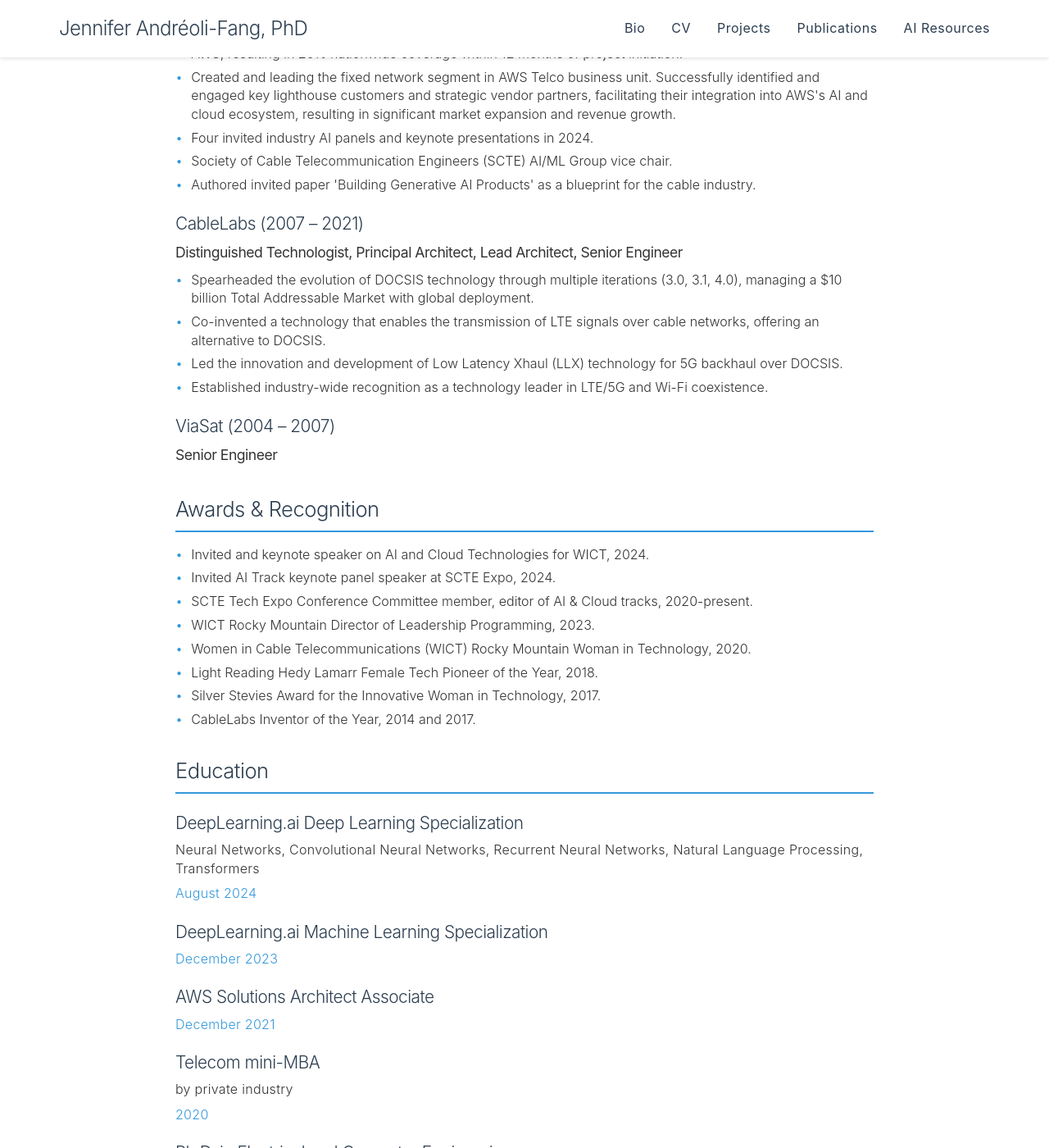
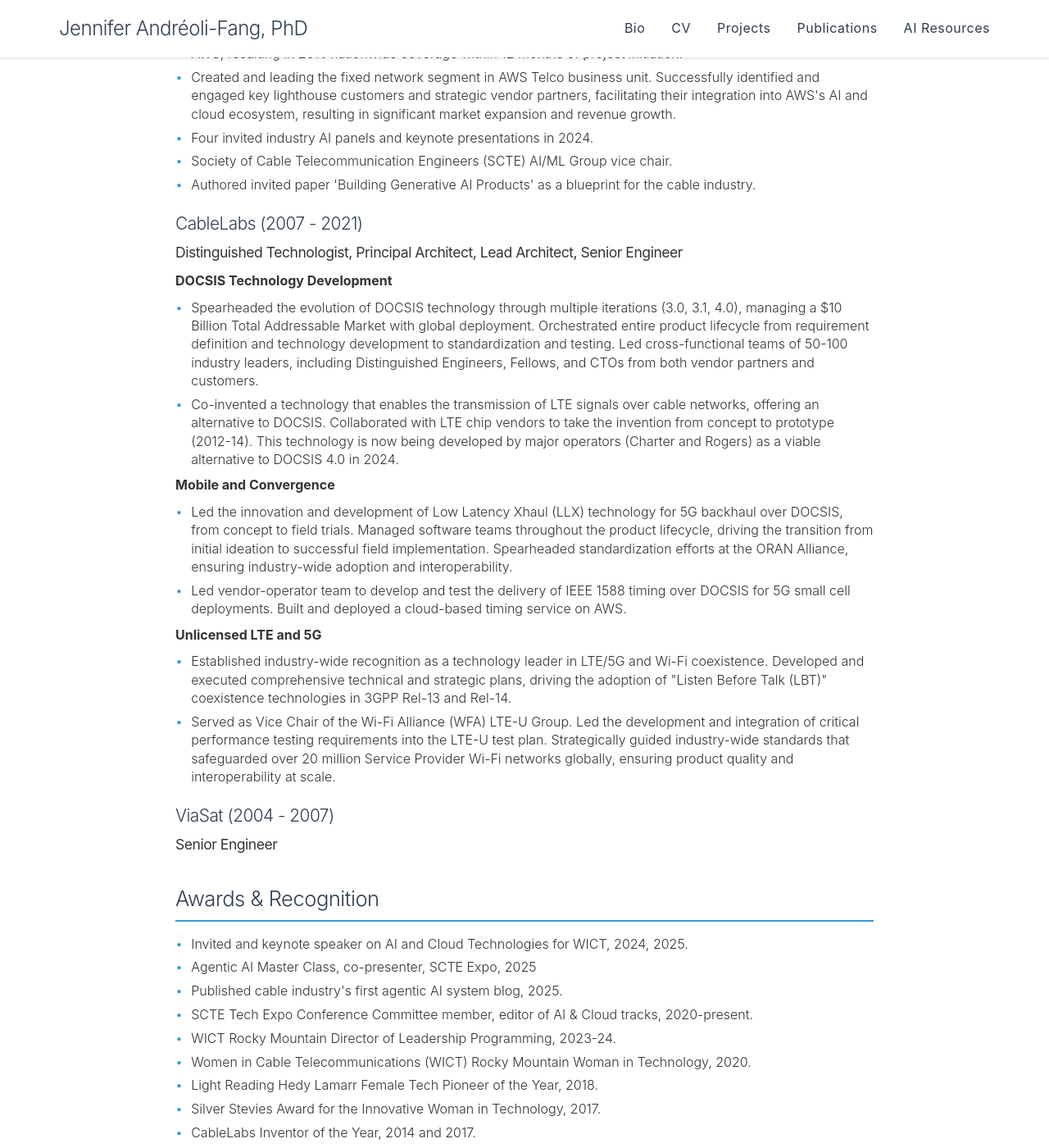
Before and after one commit to nextjen-ai/nextjen-ai.github.io, a Jekyll site: the page built from cv.md, in a window 1280 px wide and 1400 px high, scrolled down 966 px. Shown: the whole window at 82% size. Built offline with Jekyll 4.4.1, drawn with Linux system fonts in a browser that asks for light colours; some of the changed text lies outside the part shown.

Commit message:
Edited cv content and style

```diff
--- a/_includes/cv-content.html
+++ b/_includes/cv-content.html
@@ -18,7 +18,7 @@
 <section class="cv-section">
     <h2>Professional Experience</h2>
 
-    <h3>Amazon Web Services (2021 – present)</h3>
+    <h3>Amazon Web Services (2021 - present)</h3>
     <h4>Senior Manager, Solutions Architecture</h4>
     <ul>
         <li>Managing a team to architect and build AI solutions (RAG, AI Agent). Collaborated with global tier-1 operators to devise and execute go-to-market strategies that facilitate migration to AI-driven networks.</li>
@@ -29,26 +29,37 @@
         <li>Authored invited paper 'Building Generative AI Products' as a blueprint for the cable industry.</li>
     </ul>
 
-    <h3>CableLabs (2007 – 2021)</h3>
+    <h3>CableLabs (2007 - 2021)</h3>
     <h4>Distinguished Technologist, Principal Architect, Lead Architect, Senior Engineer</h4>
-    <ul>
-        <li>Spearheaded the evolution of DOCSIS technology through multiple iterations (3.0, 3.1, 4.0), managing a $10 billion Total Addressable Market with global deployment.</li>
-        <li>Co-invented a technology that enables the transmission of LTE signals over cable networks, offering an alternative to DOCSIS.</li>
-        <li>Led the innovation and development of Low Latency Xhaul (LLX) technology for 5G backhaul over DOCSIS.</li>
-        <li>Established industry-wide recognition as a technology leader in LTE/5G and Wi-Fi coexistence.</li>
+    <strong>DOCSIS Technology Development</strong>
+    <ul style="margin-top: 0.5rem;">
+        <li>Spearheaded the evolution of DOCSIS technology through multiple iterations (3.0, 3.1, 4.0), managing a $10 Billion Total Addressable Market with global deployment. Orchestrated entire product lifecycle from requirement definition and technology development to standardization and testing. Led cross-functional teams of 50-100 industry leaders, including Distinguished Engineers, Fellows, and CTOs from both vendor partners and customers.</li>
+        <li>Co-invented a technology that enables the transmission of LTE signals over cable networks, offering an alternative to DOCSIS. Collaborated with LTE chip vendors to take the invention from concept to prototype (2012-14). This technology is now being developed by major operators (Charter and Rogers) as a viable alternative to DOCSIS 4.0 in 2024.</li>
     </ul>
 
-    <h3>ViaSat (2004 – 2007)</h3>
+    <strong>Mobile and Convergence</strong>
+    <ul style="margin-top: 0.5rem;">
+        <li>Led the innovation and development of Low Latency Xhaul (LLX) technology for 5G backhaul over DOCSIS, from concept to field trials. Managed software teams throughout the product lifecycle, driving the transition from initial ideation to successful field implementation. Spearheaded standardization efforts at the ORAN Alliance, ensuring industry-wide adoption and interoperability.</li>
+        <li>Led vendor-operator team to develop and test the delivery of IEEE 1588 timing over DOCSIS for 5G small cell deployments. Built and deployed a cloud-based timing service on AWS.</li>
+    </ul>
+    <strong>Unlicensed LTE and 5G</strong>
+    <ul style="margin-top: 0.5rem;">
+        <li>Established industry-wide recognition as a technology leader in LTE/5G and Wi-Fi coexistence. Developed and executed comprehensive technical and strategic plans, driving the adoption of "Listen Before Talk (LBT)" coexistence technologies in 3GPP Rel-13 and Rel-14.</li>
+        <li>Served as Vice Chair of the Wi-Fi Alliance (WFA) LTE-U Group. Led the development and integration of critical performance testing requirements into the LTE-U test plan. Strategically guided industry-wide standards that safeguarded over 20 million Service Provider Wi-Fi networks globally, ensuring product quality and interoperability at scale.</li>
+    </ul>
+
+    <h3>ViaSat (2004 - 2007)</h3>
     <h4>Senior Engineer</h4>
 </section>
 
 <section class="cv-section">
     <h2>Awards & Recognition</h2>
     <ul>
-        <li>Invited and keynote speaker on AI and Cloud Technologies for WICT, 2024.</li>
-        <li>Invited AI Track keynote panel speaker at SCTE Expo, 2024.</li>
+        <li>Invited and keynote speaker on AI and Cloud Technologies for WICT, 2024, 2025.</li>
+        <li>Agentic AI Master Class, co-presenter, SCTE Expo, 2025</li>
+        <li>Published cable industry's first agentic AI system blog, 2025.</li>
         <li>SCTE Tech Expo Conference Committee member, editor of AI & Cloud tracks, 2020-present.</li>
-        <li>WICT Rocky Mountain Director of Leadership Programming, 2023.</li>
+        <li>WICT Rocky Mountain Director of Leadership Programming, 2023-24.</li>
         <li>Women in Cable Telecommunications (WICT) Rocky Mountain Woman in Technology, 2020.</li>
         <li>Light Reading Hedy Lamarr Female Tech Pioneer of the Year, 2018.</li>
         <li>Silver Stevies Award for the Innovative Woman in Technology, 2017.</li>
```
Also changed, not shown: other parts of _includes/cv-content.html (+2 -2 lines).
